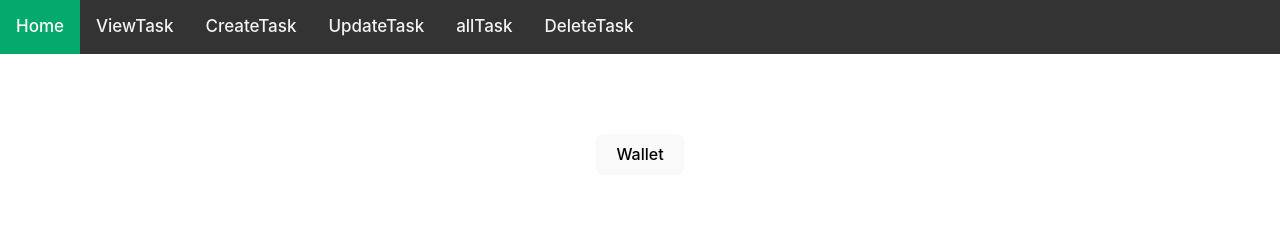
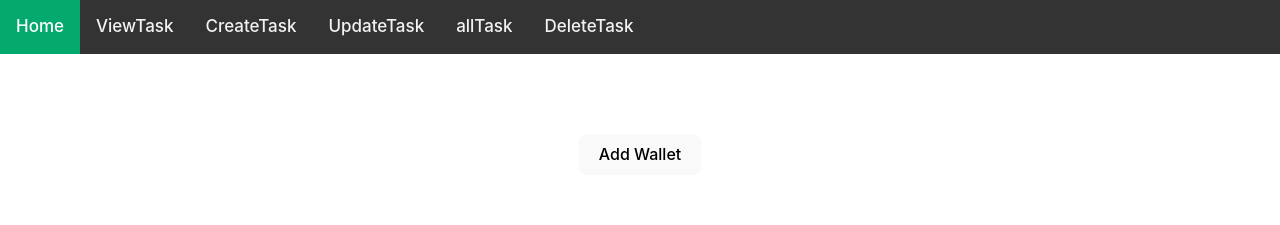
Before and after one commit to Nagar-18/BERN-Web, a React (Vite) app in the folder cleint/: page / in a window 1280 px wide. Shown: the top 225 px of the page. Built offline with nearby package versions, Linux system fonts and the light colour scheme.

Commit message:
Update Wallet.jsx

```diff
--- a/cleint/src/pages/Wallet.jsx
+++ b/cleint/src/pages/Wallet.jsx
@@ -29,7 +29,7 @@ saveState(web3,contract,contractAccount[0]);
     <Navigation/>
     <div>
 
-        <button onClick={createWallet}>Wallet</button>
+        <button onClick={createWallet}>Add Wallet</button>
 
     </div></>
   )
```
